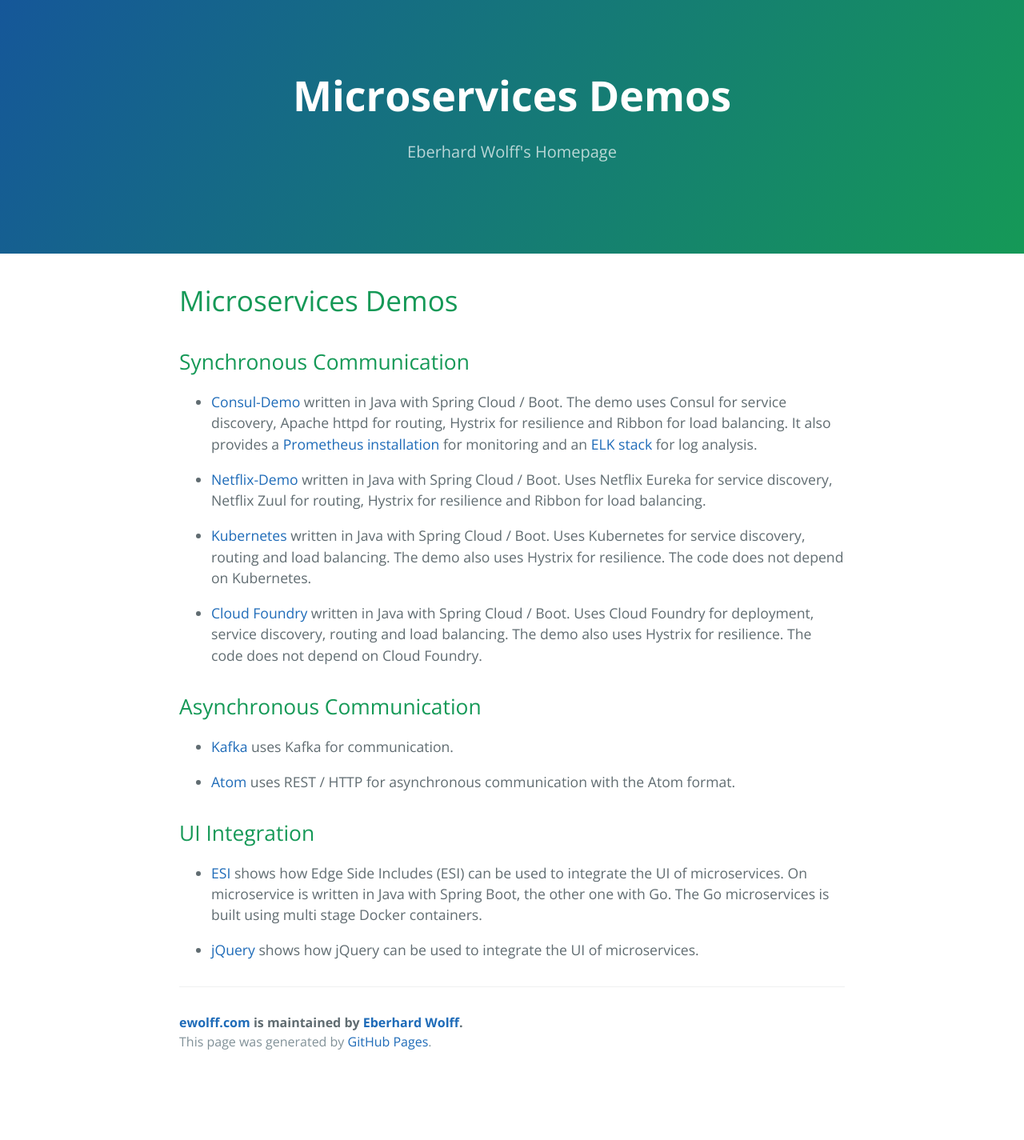
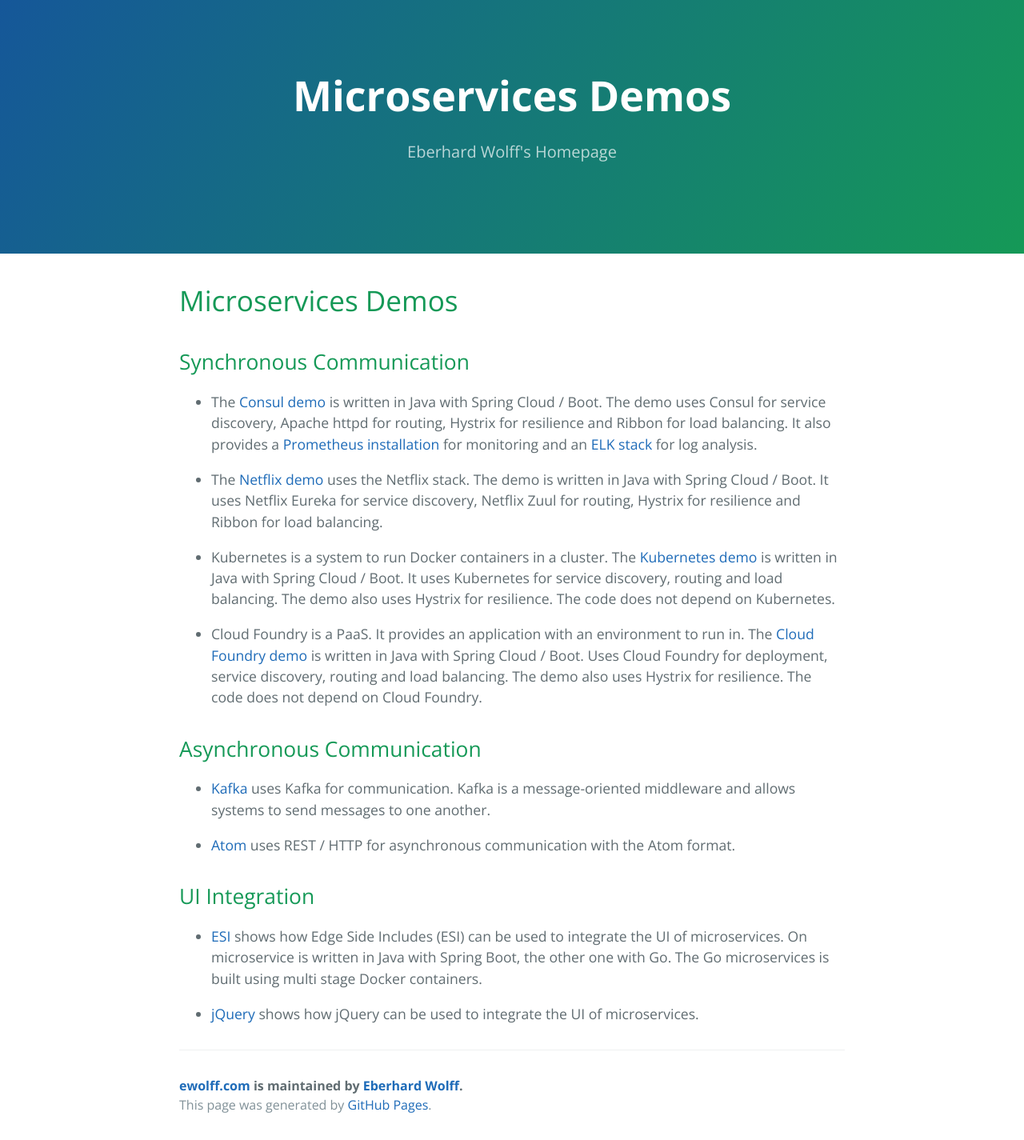
Before and after one commit to ewolff/ewolff.com, a Jekyll site: the page built from microservices-demos.md, in a window 1280 px wide. Shown: the whole page at 80% size. Built offline with Jekyll 4.4.1, drawn with Linux system fonts in a browser that asks for light colours; our own code applies the rules of GitHub Pages for plain Markdown files; before the commit the page ends 1346 px from its top, so only the background shows below that.

Commit message:
Fixes for demo description

```diff
--- a/microservices-demos.md
+++ b/microservices-demos.md
@@ -6,7 +6,7 @@
 
 ## Synchronous Communication
 
-* [Consul-Demo](https://github.com/ewolff/microservice-consul) written
+* The [Consul demo](https://github.com/ewolff/microservice-consul) is written
   in Java with Spring Cloud / Boot. The demo uses Consul for service discovery,
   Apache httpd for routing, Hystrix for resilience and Ribbon for load
   balancing. It also provides a
@@ -16,27 +16,31 @@
   [ELK stack](https://github.com/ewolff/microservice-consul#elastic-stack)
   for log analysis.
 
-
-* [Netflix-Demo](https://github.com/ewolff/microservice) written
-  in Java with Spring Cloud / Boot. Uses Netflix Eureka for service discovery,
+* The [Netflix demo](https://github.com/ewolff/microservice) uses the
+  Netflix stack. The demo is written
+  in Java with Spring Cloud / Boot. It uses Netflix Eureka for service discovery,
   Netflix Zuul for routing, Hystrix for resilience and Ribbon for load
   balancing.
 
-* [Kubernetes](https://github.com/ewolff/microservice-kubernetes)
-  written in Java with Spring Cloud / Boot. Uses Kubernetes for
+* Kubernetes is a system to run Docker containers in a cluster. The
+  [Kubernetes demo](https://github.com/ewolff/microservice-kubernetes)
+  is written in Java with Spring Cloud / Boot. It uses Kubernetes for
   service discovery, routing and load balancing.  The demo also uses
   Hystrix for resilience. The code does not depend on Kubernetes.
 
-* [Cloud Foundry](https://github.com/ewolff/microservice-cloudfoundry)
-  written in Java with Spring Cloud / Boot. Uses Cloud Foundry for
+* Cloud Foundry is a PaaS. It provides an application with an
+  environment to run in. The
+  [Cloud Foundry demo](https://github.com/ewolff/microservice-cloudfoundry)
+  is written in Java with Spring Cloud / Boot. Uses Cloud Foundry for
   deployment, service discovery, routing and load balancing.  The demo
-  also uses Hystrix for resilience. The code does not depend on
-  Cloud Foundry.
+  also uses Hystrix for resilience. The code does not depend on Cloud
+  Foundry.
 
 ## Asynchronous Communication
 
 * [Kafka](https://github.com/ewolff/microservice-kafka) uses Kafka for
-communication.
+communication. Kafka is a message-oriented middleware and allows
+systems to send messages to one another.
 
 * [Atom](https://github.com/ewolff/microservice-atom) uses REST / HTTP
   for asynchronous communication with the Atom format.
```
